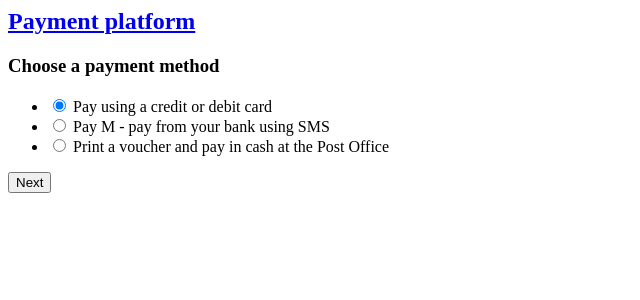
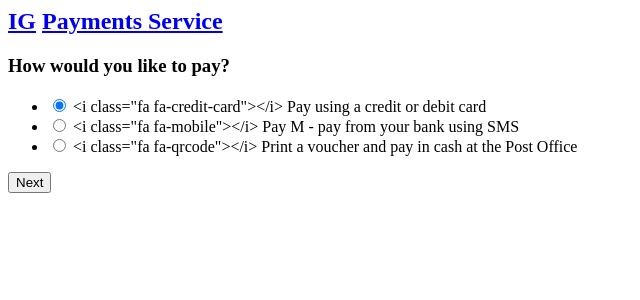
Before and after one commit to sausages-of-the-future/payment, a Flask app: template payment/templates/method.html in a window 1280 px wide. Shown: the top 300 px of the page, without its empty margins (0-640 px from the left). Run offline with Flask 2, Linux system fonts and the light colour scheme; the template is opened without the code that fills it: values that come from a table or form of the project are taken from there, others are empty; some libraries are stand-ins or nearby versions.

Commit message:
styles and copy

```diff
--- a/payment/forms.py
+++ b/payment/forms.py
@@ -8,4 +8,4 @@ class PaymentForm(Form):
     security_code = TextField('Security code', validators=[validators.required('Enter the security code on the back of your card'), validators.Length(min=3, max=3)])
 
 class MethodForm(Form):
-    method = RadioField('Payment type', default='card', choices=[('card', 'Pay using a credit or debit card'), ('sms', 'Pay M -  pay from your bank using SMS'), ('print', 'Print a voucher and pay in cash at the Post Office')], validators=[validators.required()])
+    method = RadioField('Payment type', default='card', choices=[('card', '<i class="fa fa-credit-card"></i> Pay using a credit or debit card'), ('sms', '<i class="fa fa-mobile"></i> Pay M -  pay from your bank using SMS'), ('print', '<i class="fa fa-qrcode"></i> Print a voucher and pay in cash at the Post Office')], validators=[validators.required()])
--- a/payment/templates/base.html
+++ b/payment/templates/base.html
@@ -5,13 +5,14 @@
     <meta name="viewport" content="width=device-width, initial-scale=1.0">
     <title>{% block title %}Payment platform{% endblock%}</title>
     <link rel="stylesheet" href="{{config.WWW_BASE_URL + '/static/vendor/roboto-slab-fontface/roboto-slab-fontface.css' }}">
+    <link rel="stylesheet" href="{{config.WWW_BASE_URL + '/static/vendor/font-awesome/css/font-awesome.min.css'}}">
     <link rel="stylesheet" href="{{config.WWW_BASE_URL + '/static/vendor/foundation/css/foundation.css' }}">
     <link rel="stylesheet" href="{{config.WWW_BASE_URL + '/static/css/main.css' }}">
   </head>
   <body>
     <div class="header service">
       <nav class="top-bar" data-topbar>
-        <h1><a href="/">Payment platform</a></h1>
+        <h1><a href="/" class="iglogo">IG</a> <a href="/">Payments Service</a></h1>
       </nav>
     </div>
     {% with messages = get_flashed_messages(with_categories=true) %}
--- a/payment/templates/method.html
+++ b/payment/templates/method.html
@@ -1,11 +1,11 @@
 {% from "_formhelpers.html" import render_field %}
 {% extends "base.html" %}
-{% block title %}LocalGov{% endblock %}
+{% block title %}Idealgov Payments Service{% endblock %}
 {% block content %}
   <div class="row">
     <div class="small-12 columns">
       <form method="post" action="">
-        <h3>Choose a payment method</h3>
+        <h3>How would you like to pay?</h3>
         {{form.method}}
        <button type="submit" class="expand">Next</button>
       </form>
```
